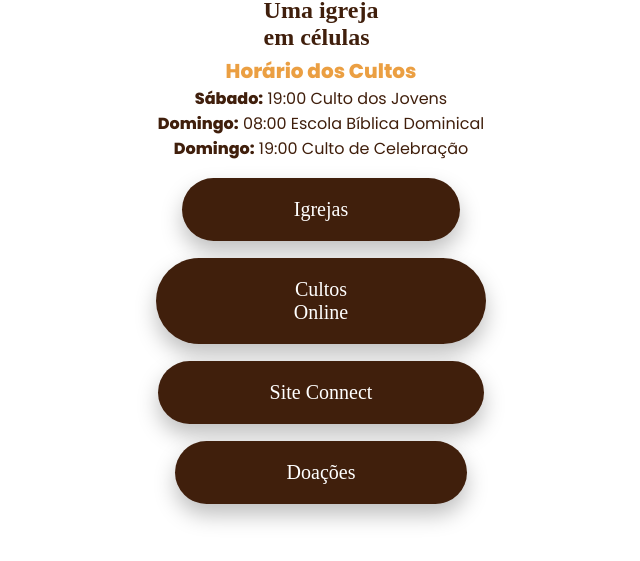
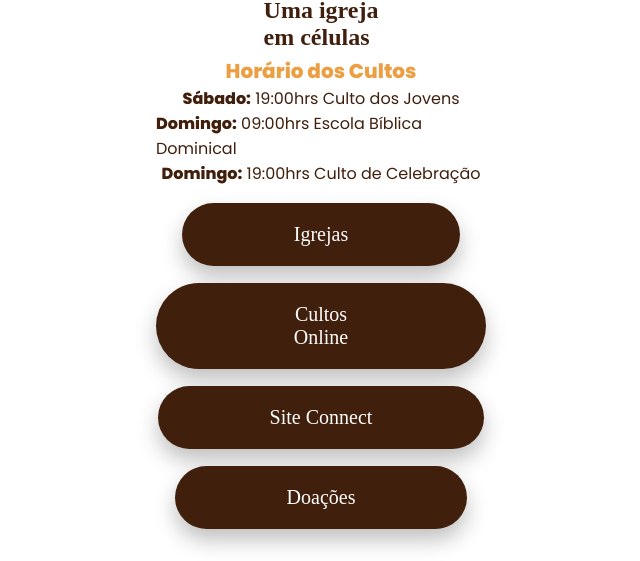
Before and after one commit to Batistaconnect/linkbio, a plain HTML site: page index.html in a window 1280 px wide. Shown: the part 220-781 px from the top of the page, without its empty margins (319-959 px from the left). Drawn offline with Linux system fonts and the light colour scheme; a web font is replaced by a local one.

Commit message:
Update index.html

```diff
--- a/index.html
+++ b/index.html
@@ -27,9 +27,9 @@
                     Horário dos Cultos
                 </span>
 
-                <li><strong>Sábado:</strong> 19:00 Culto dos Jovens</li>
-                <li><strong>Domingo:</strong> 08:00 Escola Bíblica Dominical</li>
-                <li><strong>Domingo:</strong> 19:00 Culto de Celebração</li>
+                <li><strong>Sábado:</strong> 19:00hrs Culto dos Jovens</li>
+                <li><strong>Domingo:</strong> 09:00hrs Escola Bíblica Dominical</li>
+                <li><strong>Domingo:</strong> 19:00hrs Culto de Celebração</li>
             </ul>
 
         </div>
```
